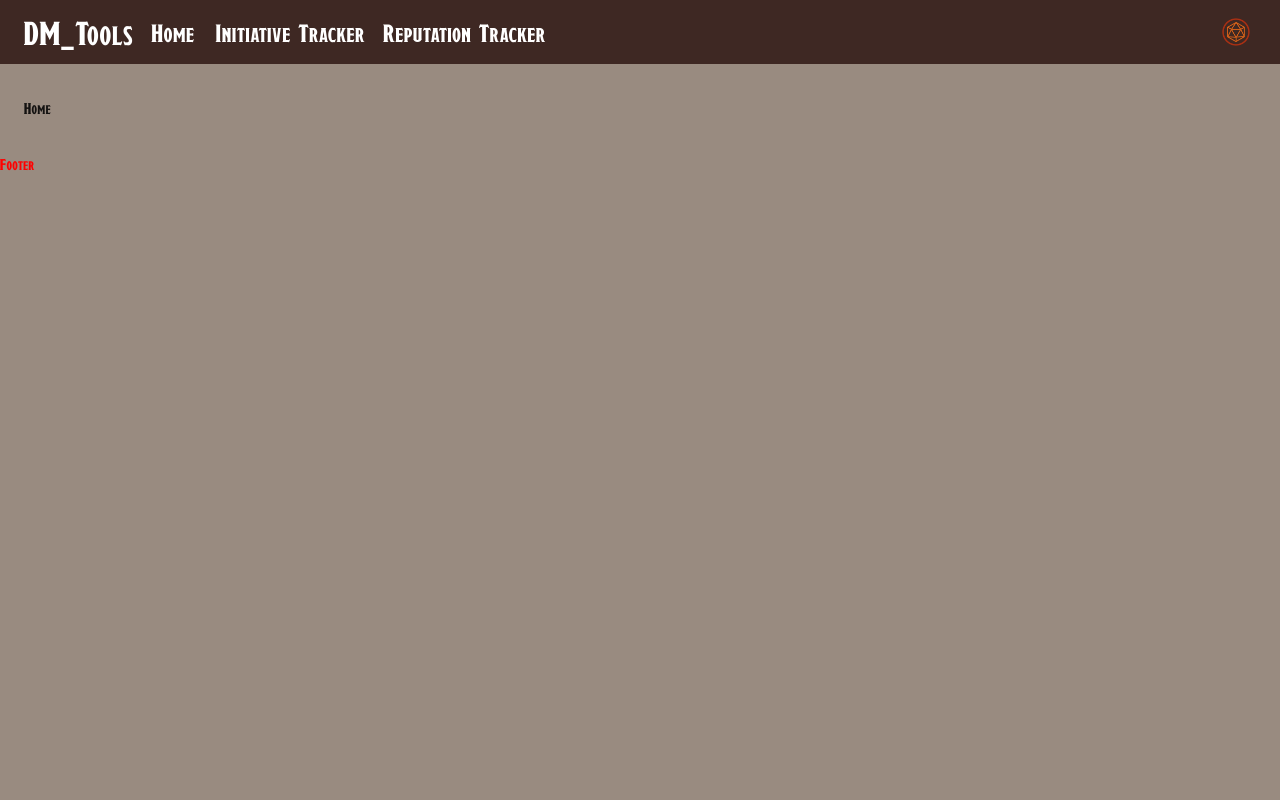
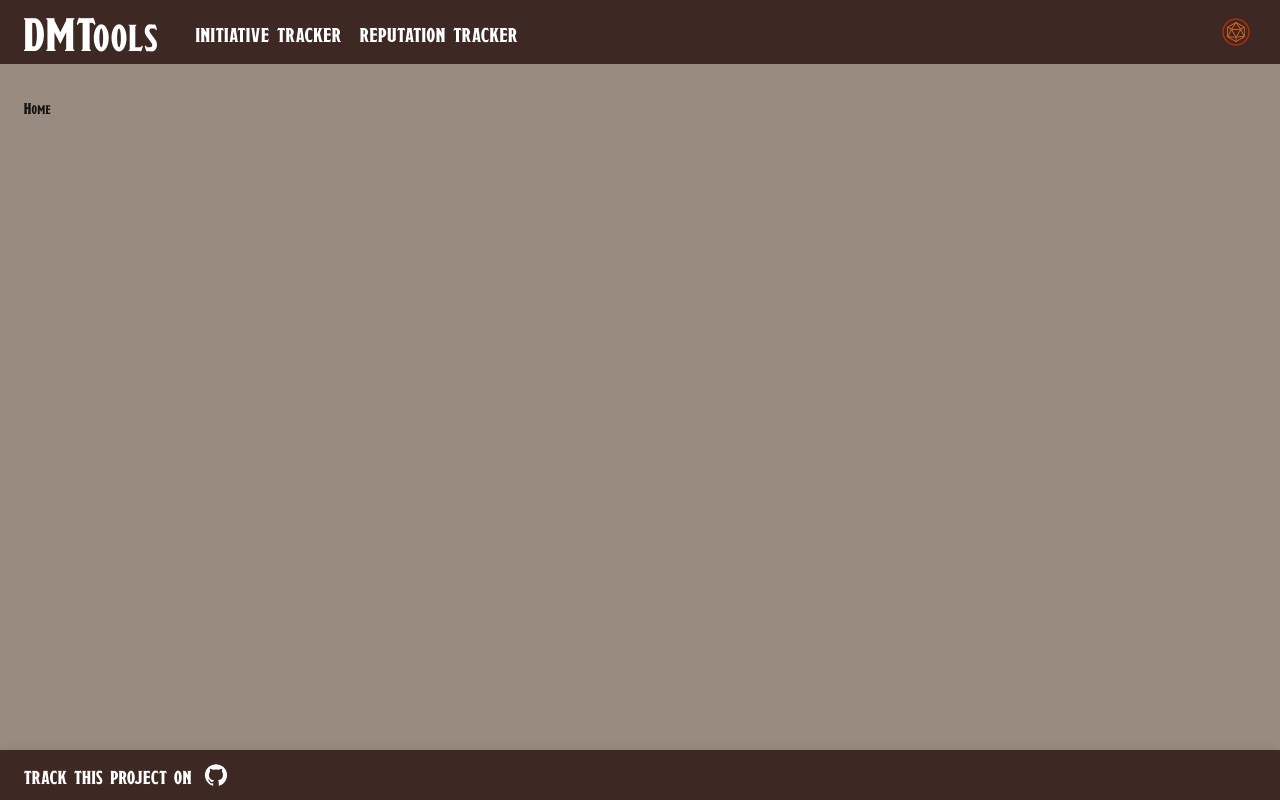
Before and after one commit to sam-warren/IdeaHub, a React (Create React App) app in the folder DMTools/app/: page / in a window 1280 px wide. Built offline with nearby package versions, Linux system fonts and the light colour scheme.

Commit message:
get footer, icons working

```diff
--- a/DMTools/app/src/components/layout/Footer.tsx
+++ b/DMTools/app/src/components/layout/Footer.tsx
@@ -1,23 +1,32 @@
-import { Theme } from '@mui/material';
+import { AppBar, IconButton, Theme, Toolbar } from '@mui/material';
 import { makeStyles } from '@mui/styles';
 import React from 'react';
+import { Link } from 'react-router-dom';
+import GitHubIcon from '@mui/icons-material/GitHub';
+import { Box } from '@mui/system';
 
-const useStyles = makeStyles((theme: Theme) => ({
-    foot:{
-        color: 'red'
-    }
-  }));
+const useStyles = makeStyles((theme: Theme) => ({}));
 
 const Footer: React.FC = () => {
-    const classes = useStyles();
+  const classes = useStyles();
 
+  return (
+    <AppBar position="static">
+      <Toolbar
+        style={{
+          position: 'relative',
+          minHeight: '50px',
+          maxHeight: '150px',
+          fontSize: '1.5rem',
+          justifyContent: 'flex-start'
+        }}>
+        <Box mr={2}>track this project on </Box>
+        <IconButton edge="start" color="inherit" aria-label="menu">
+          <GitHubIcon style={{ color: '#fff' }} />
+        </IconButton>
+      </Toolbar>
+    </AppBar>
+  );
+};
 
-
-    return (
-      <footer className={classes.foot}>
-        Footer
-      </footer>
-    );
-  };
-
-  export default Footer;
+export default Footer;
--- a/DMTools/app/src/components/layout/Header.tsx
+++ b/DMTools/app/src/components/layout/Header.tsx
@@ -22,8 +22,8 @@ const useStyles = makeStyles((theme: Theme) => ({
       marginLeft: -2
     }
   },
-  menuDecorator:{
-    color:'black',
+  menuDecorator: {
+    color: 'black',
     textDecoration: 'none'
   }
 }));
@@ -41,31 +41,43 @@ const Header: React.FC = () => {
     setAnchorElNav(null);
   };
 
+  const linkStyle = {
+    color: 'inherit',
+    textDecoration: 'none'
+  };
+
   return (
     <Box className={classes.head}>
       <AppBar position="sticky" style={{ boxShadow: 'inherit' }}>
         <Toolbar variant="regular" className={classes.mainNavToolbar} role="navigation">
-          <Typography variant="h4" noWrap component="div" sx={{ mr: 2, display: { xs: 'none', md: 'flex' } }}>
-            DM_Tools
-          </Typography>
-          <Link to="/">Home</Link>
-          <Box px={1}>
-            <Divider sx={{ color: 'white' }} orientation="vertical" />
-          </Box>
-          <Link to="/initiative-tracker">Initiative Tracker</Link>
+          <Link to="/" style={linkStyle}>
+            <Typography variant="h3" noWrap component="div" sx={{ mr: 2, display: { xs: 'none', md: 'flex' } }}>
+              DMTools
+            </Typography>
+          </Link>
           <Box px={1}>
             <Divider orientation="vertical" />
           </Box>
+          <Link to="/initiative-tracker" style={linkStyle}>
+            initiative tracker
+          </Link>
+          <Box px={1}>
+            <Divider orientation="vertical" />
+          </Box>
+          <Box>
+            <Link to="/reputation-tracker" style={linkStyle}>
+              reputation tracker
+            </Link>
+          </Box>
           <Box sx={{ flexGrow: 1 }}>
-            <Link to="/reputation-tracker">Reputation Tracker</Link>
+            <Divider orientation="vertical" />
           </Box>
-
-          <Box sx={{ flexGrow: 0 }}>
+          <Box>
             <IconButton onClick={handleOpenNavMenu} sx={{ p: 0 }}>
               <Avatar alt="d20" src="/assets/dnd-icon-13.jpg" />
             </IconButton>
             <Menu
-              sx={{ mt: '45px', color: 'white'}}
+              sx={{ mt: '45px', color: 'white' }}
               id="menu-appbar"
               anchorEl={anchorElNav}
               anchorOrigin={{
@@ -79,17 +91,17 @@ const Header: React.FC = () => {
               }}
               open={Boolean(anchorElNav)}
               onClose={handleCloseNavMenu}>
-              <Link to="/" className={classes.menuDecorator} >
+              <Link to="/" className={classes.menuDecorator}>
                 <MenuItem key="home" onClick={handleCloseNavMenu}>
                   <Typography textAlign="center">Home</Typography>
                 </MenuItem>
               </Link>
-              <Link to="/initiative-tracker" className={classes.menuDecorator} >
+              <Link to="/initiative-tracker" className={classes.menuDecorator}>
                 <MenuItem key="initiative-tracker" onClick={handleCloseNavMenu}>
                   <Typography textAlign="center">Initiative Tracker</Typography>
                 </MenuItem>
               </Link>
-              <Link to="/reputation-tracker" className={classes.menuDecorator} >
+              <Link to="/reputation-tracker" className={classes.menuDecorator}>
                 <MenuItem key="reputation-tracker" onClick={handleCloseNavMenu}>
                   <Typography textAlign="center">Reputation Tracker</Typography>
                 </MenuItem>
--- a/DMTools/app/src/layouts/DmHome.tsx
+++ b/DMTools/app/src/layouts/DmHome.tsx
@@ -14,7 +14,9 @@ const DmHome: React.FC = (props) => {
           })}
         </Box>
       </Container>
-      <Footer />
+      <Box position="fixed" bottom="0px" left="0" right="0">
+        <Footer />
+      </Box>
     </Box>
   );
 };
```
Also changed, not shown: DMTools/app/package.json (+5 -2 lines), 1 other file (tests, documents, lock files or other folders).
